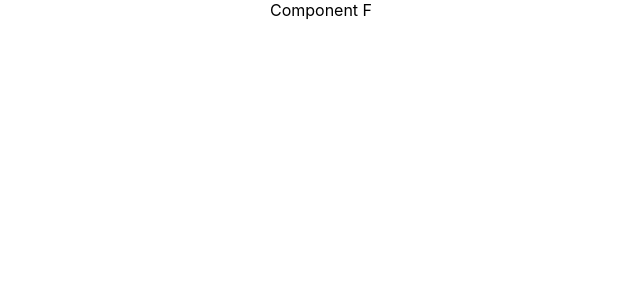
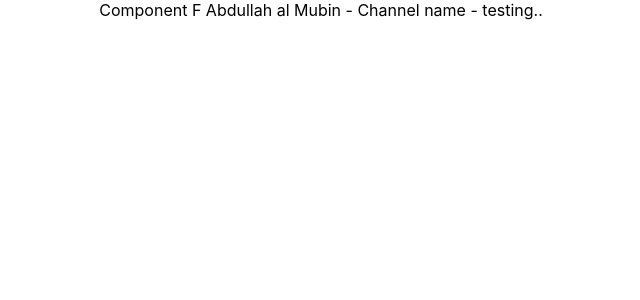
Before and after one commit to abdullahmubin/ReactHookDetails, a React (Create React App) app: page / in a window 1280 px wide. Shown: the top 300 px of the page, without its empty margins (319-959 px from the left). Built offline with nearby package versions, Linux system fonts and the light colour scheme.

Commit message:
useContext testing...

```diff
--- a/src/App.js
+++ b/src/App.js
@@ -12,6 +12,10 @@ import ComponentC from './HookContainer/ComponentC';
 import logo from "./logo.svg";
 import "./App.css";
 
+export const UserContext = React.createContext();
+export const ChannelContext = React.createContext();
+export const ObjectTestContext = React.createContext();
+
 function App() {
   return (
     <div className="App">
@@ -25,7 +29,14 @@ function App() {
 
       {/* <DataFetching /> */}
       {/* <DataFetchById /> */}
-      <ComponentC />
+      <UserContext.Provider value={'Abdullah al Mubin'}>
+        <ChannelContext.Provider value={'Channel name'}>
+          <ObjectTestContext.Provider value={'testing..'}>
+            <ComponentC />
+          </ObjectTestContext.Provider>
+        </ChannelContext.Provider>
+      </UserContext.Provider>
+
     </div>
   );
 }
--- a/src/HookContainer/ComponentC.js
+++ b/src/HookContainer/ComponentC.js
@@ -1,7 +1,9 @@
-import React from 'react';
+import React, {useContext} from 'react';
 import ComponentE from './ComponentE';
 
+
 function ComponentC() {
+
     return (
         <div>
             <ComponentE />
--- a/src/HookContainer/ComponentF.js
+++ b/src/HookContainer/ComponentF.js
@@ -1,9 +1,15 @@
-import React from 'react';
+import React,{ useContext} from 'react';
+import { UserContext, ChannelContext, ObjectTestContext } from '../App';
 
 function ComponentF() {
+
+    const user = useContext(UserContext)
+    const channel = useContext(ChannelContext)
+    const ObjectTest = useContext(ObjectTestContext)
+
     return(
         <div>
-            Component F
+            Component F { user } - { channel } - { ObjectTest }
         </div>
     )
 }
```
